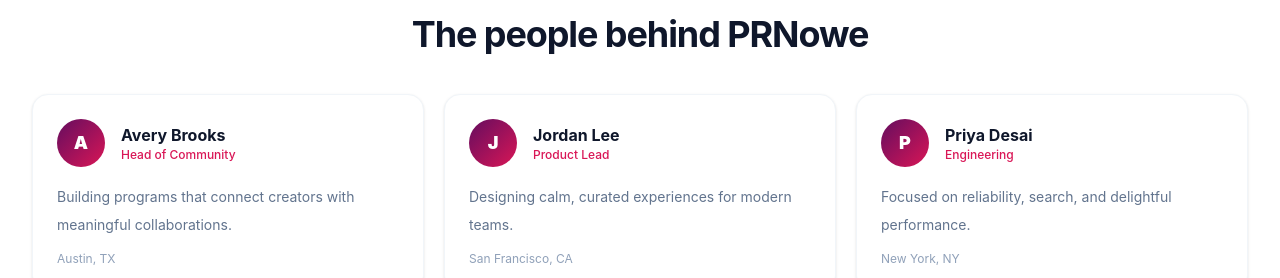
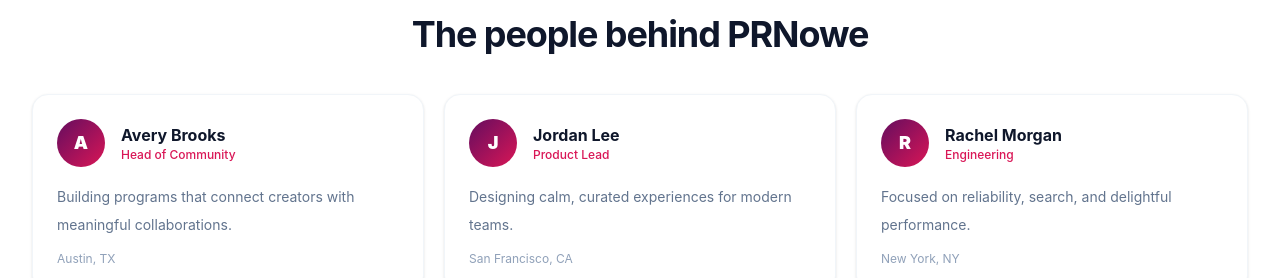
Before and after one commit to mr-devloper005/prnowe.com, a Next.js app: page /about in a window 1280 px wide. Shown: the part 1960-2238 px from the top of the page. Built offline with nearby package versions, Linux system fonts and the light colour scheme; no server answers.

Commit message:
ALL DONE

```diff
--- a/src/data/mock-data.ts
+++ b/src/data/mock-data.ts
@@ -770,7 +770,7 @@ export const mockTeamMembers: TeamMember[] = [
   },
   {
     id: 'team-3',
-    name: 'Priya Desai',
+    name: 'Rachel Morgan',
     role: 'Engineering',
     avatar: 'https://images.unsplash.com/photo-1544723795-3fb6469f5b39?w=200&h=200&fit=crop',
     bio: 'Focused on reliability, search, and delightful performance.',
```
